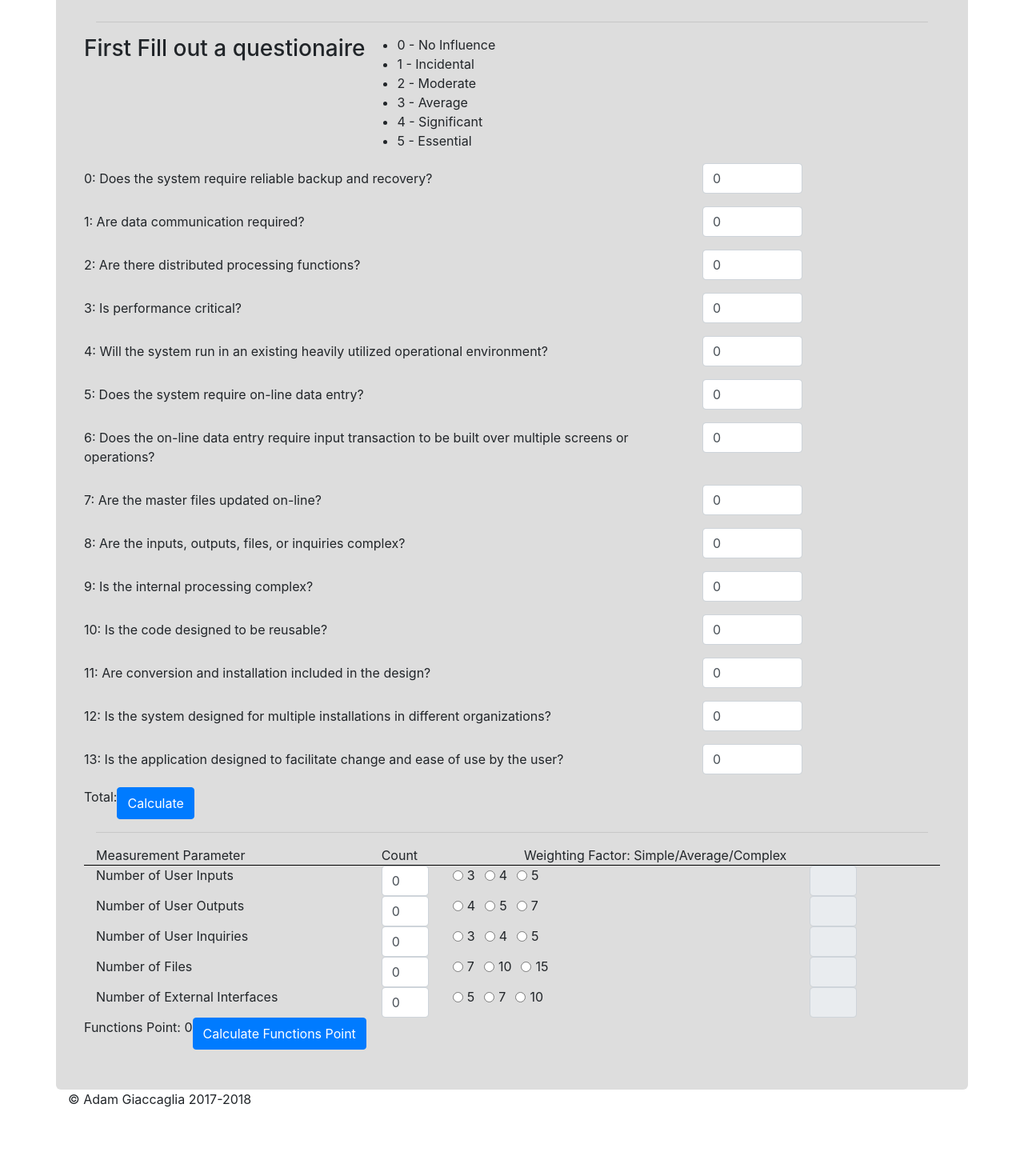
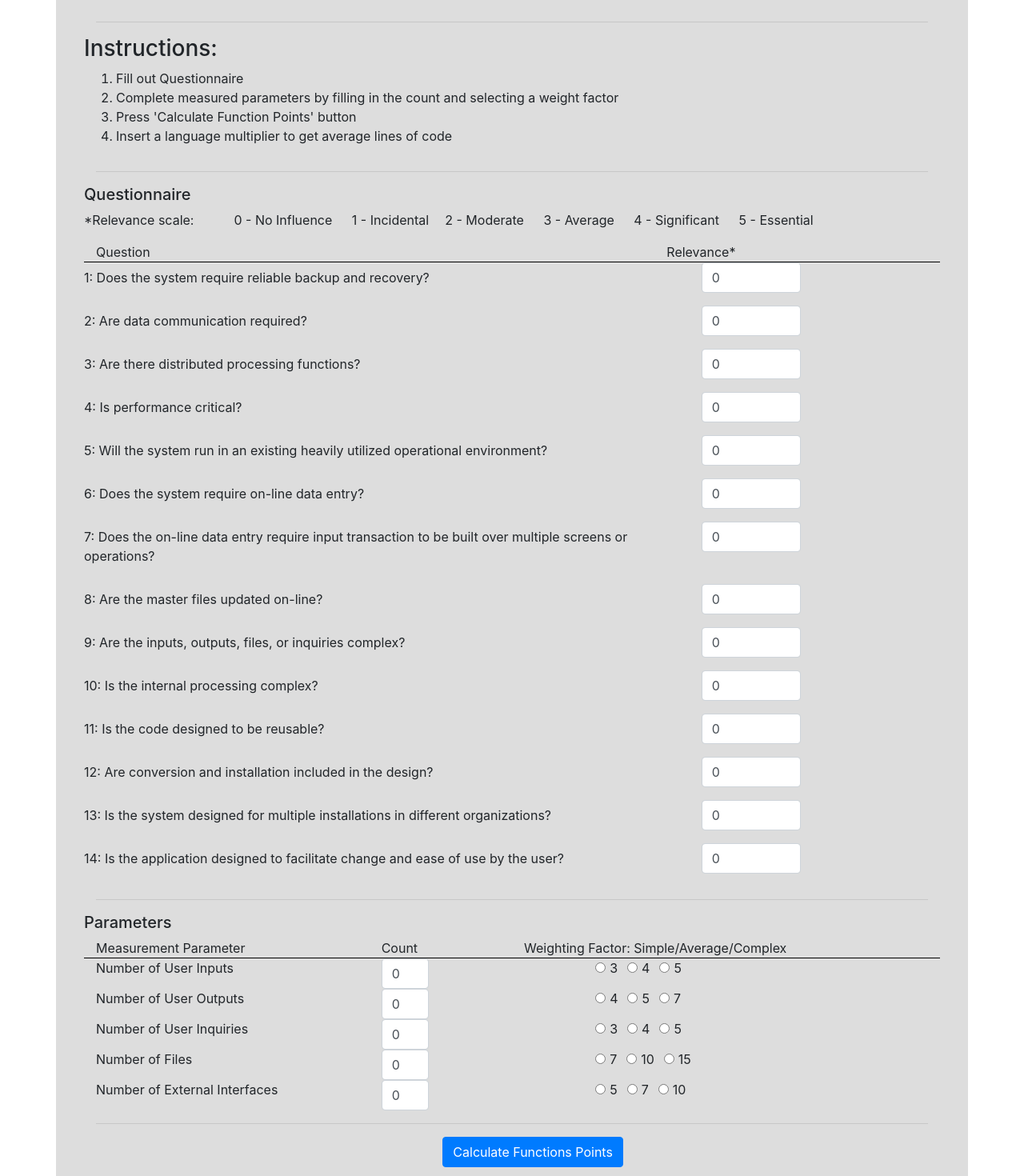
Before and after one commit to aggiacca/CIS376-TermProject, an Angular app in the folder software-metric-tools/: page /function-points in a window 1280 px wide. Shown: the part 140-1610 px from the top of the page at 80% size. Before the commit the page ends 1542 px from the top, so only its background shows below. Built offline with nearby package versions, Linux system fonts and the light colour scheme.

Commit message:
functions points complete. progress

```diff
--- a/software-metric-tools/src/app/cocomo-calculator/cocomo-calculator.component.html
+++ b/software-metric-tools/src/app/cocomo-calculator/cocomo-calculator.component.html
@@ -1,12 +1,26 @@
 
 <div class="row">
-  <h1 class="page-header">Function Points Calculator</h1>
+  <h1 class="page-header">Basic COCOMO Calculator</h1>
 </div>
 
 <hr>
 
 <div class="row">
-  <p>Look at the table and determine type </p>
+  <h3>Instructions:</h3>
+</div>
+<div class="row">
+  <ol>
+    <li>Enter S</li>
+    <li>Select a Mode</li>
+    <li>Select a complexity</li>
+    <li>Click button</li>
+  </ol>
+</div>
+
+<hr>
+
+<div class="row">
+  <h5 class="page-header">Reference Table</h5>
 </div>
 <div class="row">
   <table class="table table-striped table-dark">
@@ -50,6 +64,12 @@
   </table>
 </div>
 
+<hr>
+
+<div class="row">
+  <h5 class="page-header">Input Values</h5>
+</div>
+
 <div class="row">
   <p>Basic COCOMO forumla: E = aS<sup>b</sup><p>
 </div>
@@ -71,7 +91,7 @@
     <div class="form-group col-md-3">
       <label for="inputComplexity">Complexity</label>
       <select id="inputComplexity" name="inputComplexity" class="form-control" [(ngModel)]="currentComplexity">
-        <option *ngFor="let line of currentMode" [value]="line.values">{{line.name}}</option>
+        <option *ngFor="let line of currentMode"  [selected]="line.name == 'Organic'" [value]="line.values">{{line.name}}</option>
       </select>
     </div>
   </div>
@@ -92,3 +112,8 @@
     </div>
   </div>
 </form>
+
+
+<div class="row offset-md-5">
+  <button class="btn btn-primary" (click)="calculateEffort()">Calculate Effort</button>
+</div>
--- a/software-metric-tools/src/app/cocomo-calculator/cocomo-calculator.component.ts
+++ b/software-metric-tools/src/app/cocomo-calculator/cocomo-calculator.component.ts
@@ -16,7 +16,7 @@ export class CocomoCalculatorComponent implements OnInit {
   ];
 
   currentModeName: String;
-  currentMode: Array<ModeLine>;
+  currentMode: Array<ModeLine> = this.data[0].modes;
   currentComplexity: PairAB;
   currentPair: PairAB = new PairAB(0,0);
 
@@ -41,5 +41,8 @@ export class CocomoCalculatorComponent implements OnInit {
     }
   }
 
+  calculateEffort(){
+
+  }
 
 }
--- a/software-metric-tools/src/app/function-points-calculator/function-points-calculator.component.css
+++ b/software-metric-tools/src/app/function-points-calculator/function-points-calculator.component.css
@@ -0,0 +1,4 @@
+.horizontal-list li{
+  display: inline;
+  padding: 10px
+}
--- a/software-metric-tools/src/app/function-points-calculator/function-points-calculator.component.html
+++ b/software-metric-tools/src/app/function-points-calculator/function-points-calculator.component.html
@@ -4,39 +4,65 @@
 
 <hr>
 
+
 <div class="row">
-  <h3>First Fill out a questionaire</h3>
-  <ul>
-    <li>0 - No Influence</li>
+  <h3>Instructions:</h3>
+</div>
+<div class="row">
+  <ol>
+    <li>Fill out Questionnaire</li>
+    <li>Complete measured parameters by filling in the count and selecting a weight factor</li>
+    <li>Press 'Calculate Function Points' button</li>
+    <li>Insert a language multiplier to get average lines of code</li>
+  </ol>
+</div>
+
+<hr>
+
+<div class="row">
+  <h5 class="page-header">Questionnaire</h5>
+</div>
+
+<div class="row">
+  *Relevance scale:
+  <ul class="horizontal-list">
+    <li>0 - No Influence  </li>
     <li>1 - Incidental</li>
-    <li>2 - Moderate</li>
-    <li>3 - Average</li>
-    <li>4 - Significant</li>
-    <li>5 - Essential</li>
+    <li>2 - Moderate  </li>
+    <li>3 - Average </li>
+    <li>4 - Significant </li>
+    <li>5 - Essential </li>
   </ul>
+</div>
+
+<div class="row" style="border-bottom: black solid 1px;">
+  <div class="col-md-4">Question</div>
+  <div class="offset-md-4 col-md-3">Relevance*</div>
 </div>
 
 <div class="row">
   <form>
     <div *ngFor="let question of questions; let index=index" class="form-group row">
-      <label for="inputQuestion{{index}}" class="col-sm-10 col-form-label">{{index}}: {{question.content}}</label>
+      <label for="inputQuestion{{index}}" class="col-md-10 col-form-label"> {{index+1}}: {{question.content}}</label>
       <div class="col-sm-2">
         <input type="number" class="form-control" name="question{{index}}" id="inputQuestion{{index}}" [(ngModel)]="question.rating" placeholder="Input number 0-5..." min="0" max="5">
       </div>
     </div>
   </form>
-
-
 </div>
 
-<div class="row">
-  <p>Total: {{questionaireTotal}}</p>
+<!--<div class="row">-->
+  <!--<p>Total: {{questionaireTotal}}</p>-->
 
-  <button class="btn btn-primary" (click)="totalQuestions()">Calculate</button>
-</div>
+  <!--<button class="btn btn-primary" (click)="totalQuestions()">Calculate</button>-->
+<!--</div>-->
 
 
 <hr>
+
+<div class="row">
+  <h5 class="page-header">Parameters</h5>
+</div>
 
 <div class="row" style="border-bottom: black solid 1px;">
   <div class="col-md-4">Measurement Parameter</div>
@@ -50,19 +76,90 @@
     <div class="col-md-1">
       <input type="number" class="form-control" name="numInputs" [(ngModel)]="param.count" placeholder="#">
     </div>
-    <div class="col-md-5">
+    <div class="offset-md-2 col-md-3">
       <div class="form-check form-check-inline" *ngFor="let num of param.weightFactors;let index = index">
         <input class="form-check-input" type="radio" name="{{param.name}}" id="{{param.name + index}}" [value]="num" [(ngModel)]="param.weightedTotal">
         <label class="form-check-label" for="{{param.name + index}}">{{num}}</label>
       </div>
     </div>
-    <div class="col-md-1">
-      <input type="number" class="form-control" name="numInputsTotal"  readonly>
-    </div>
+
   </div>
 </form>
 
-<div class="row">
-  <p>Functions Point: {{functionPoints}}</p>
-  <button class="btn btn-primary" (click)="calculateFunctionPoints()">Calculate Functions Point</button>
+
+<hr>
+
+<div class="row offset-md-5">
+  <button class="btn btn-primary" (click)="calculateFunctionPoints()">Calculate Functions Points</button>
 </div>
+
+<br>
+
+<div id="invalidS" class="alert alert-danger" role="alert" *ngIf="showErrors">
+  Errors. Please fix these errors and press the 'Calculate Functions Points' again:
+  <ul>
+    <li *ngFor="let error of Errors">{{error}}</li>
+  </ul>
+</div>
+
+
+
+<!--<div class="alert alert-success" role="alert" *ngIf="computeSuccess">-->
+  <!--Functions Points Rounded: {{weightedTotal}} * (0.65 + 0.01 * {{questionaireTotal}}) = <strong>{{functionPoints}}</strong>-->
+<!--</div>-->
+
+<div class="row" *ngIf="computeSuccess">
+  <div class="col-md-7">
+    <div class="row">
+      <h4>Function Point Calculations</h4>
+    </div>
+    <div class="row">
+      <div class="col-md-7">Questionnaire Total (Q):</div>
+      <div class="col-md-3">
+        <input type="number" class="form-control"  placeholder="{{questionaireTotal}}" readonly>
+      </div>
+    </div>
+
+    <div class="row">
+      <div class="col-md-7">Parameters Weighted Total (T)</div>
+      <div class="col-md-3">
+        <input type="number" class="form-control"  placeholder="{{weightedTotal}}" readonly>
+      </div>
+    </div>
+
+    <div class="row">
+      <div class="col-md-7"><strong>Functions Points: T * (0.65 + 0.01 * Q) =</strong></div>
+      <div class="col-md-3">
+        <input type="number" class="form-control is-valid"  placeholder="{{functionPoints}}" readonly>
+      </div>
+    </div>
+
+
+  </div>
+  <div class="col-md-5">
+    <div class="row">
+      <h4>Lines of Code Calculations</h4>
+    </div>
+
+    <div class="row">
+      <div class="col-md-5">Language Multiplier</div>
+      <div class="col-md-3">
+        <input type="number" class="form-control"  name="langMulti" (change)="updateLOC(langaugeMultiplier)" [(ngModel)]="langaugeMultiplier" placeholder="#">
+      </div>
+    </div>
+
+    <div class="row">
+      <div class="col-md-5">Average lines of code (LOC)</div>
+      <div class="col-md-3">
+        <input type="number" class="form-control"  placeholder="{{loc}}" readonly>
+      </div>
+    </div>
+
+    <div class="row">
+      <div class="col-md-5">Thousands of lines of code (KLOC)</div>
+      <div class="col-md-3">
+        <input type="number" class="form-control"  placeholder="{{kloc}}" readonly>
+      </div>
+    </div>
+  </div>
+</div>
--- a/software-metric-tools/src/app/function-points-calculator/function-points-calculator.component.ts
+++ b/software-metric-tools/src/app/function-points-calculator/function-points-calculator.component.ts
@@ -34,33 +34,67 @@ export class FunctionPointsCalculatorComponent implements OnInit {
     new WeightedParameter("Number of External Interfaces", [5,7,10], 0,0)
   ];
 
+  Errors: Array<String> = [];
+  showErrors = false;
+
   questionaireTotal: number;
 
   numInputsCount: number;
 
+  weightedTotal: number = 0;
   functionPoints: number = 0;
+
+  computeSuccess = false;
+
+  langaugeMultiplier = 0;
+  loc = 0;
+  kloc = 0;
 
   constructor() { }
 
   ngOnInit() {
   }
 
-  totalQuestions(){
+  updateLOC(num: number){
+    this.loc = this.functionPoints * this.langaugeMultiplier;
+    this.kloc = this.loc / 1000;
+  }
+  calculateFunctionPoints(){
+    // reset errors
+    this.Errors.length = 0;
+    this.showErrors = false;
+    this.computeSuccess = false;
+    this.weightedTotal = 0;
+
     this.questionaireTotal = 0;
 
-    for(let question of this.questions){
-      this.questionaireTotal += question.rating
+    for(let j= 0; j < this.questions.length; j++){
+      if(this.questions[j].rating >=0 && this.questions[j].rating <=5){
+        this.questionaireTotal += this.questions[j].rating
+      }else{
+        this.Errors.push("Count for Questionnaire "+ (j+1) +" must be between 0 and 5 inclusive.")
+      }
+    }
+
+    for(let i= 0; i < this.parameters.length; i++) {
+      if (this.parameters[i].count >= 0) {
+        if (this.parameters[i].weightedTotal != 0) {
+          this.weightedTotal += this.parameters[i].count * this.parameters[i].weightedTotal;
+        } else {
+          this.Errors.push("Please select a weight for Parameter " + (i + 1) + ".")
+        }
+      } else {
+        this.Errors.push("Count for Parameter" + (i + 1) + " must be greater than zero.")
+      }
+    }
+
+     if(this.Errors.length == 0) {
+       this.functionPoints = Math.round(this.weightedTotal * (0.65 + (0.01 * this.questionaireTotal)));
+       this.computeSuccess = true;
+     }else{
+      this.showErrors = true;
     }
   }
 
-  calculateFunctionPoints(){
-    let weightedInputs = this.parameters[0].count * this.parameters[0].weightedTotal;
 
-    console.log(weightedInputs);
-    this.functionPoints = weightedInputs * (0.65 + (0.01 * this.questionaireTotal));
-  }
-
-  trackByIndex(index: number, value: number) {
-    return index;
-  }
 }
--- a/software-metric-tools/src/app/qsdi-calculator/qsdi-calculator.component.html
+++ b/software-metric-tools/src/app/qsdi-calculator/qsdi-calculator.component.html
@@ -138,7 +138,7 @@
       <div id="weightTotal" class="alert alert-danger" role="alert" style="display: none">Weights don't add up to one hundred </div>
       <div id="invalidWeight" class="alert alert-danger" role="alert" style="display: none">Weights must be greater than 0</div>
 
-
+-
       <div class="form-row" *ngIf="dsqi != 0">
         <label for="DSQI" class="col-sm-2 control-label">DSQI </label>
         <div class="col-sm-3 alert alert-success" role="alert">
--- a/software-metric-tools/src/app/usecase-points-calculator/usecase-points-calculator.component.html
+++ b/software-metric-tools/src/app/usecase-points-calculator/usecase-points-calculator.component.html
@@ -5,10 +5,18 @@
 <hr>
 
 <div class="row">
-  <h3 class="page-header">Instructions</h3>
-  <p>Fill in the blanks</p>
+  <h3>Instructions:</h3>
+</div>
+<div class="row">
+  <ol>
+    <li>Fill out Questionnaire</li>
+    <li>Complete measured parameters by filling in the count and selecting a weight factor</li>
+    <li>Press 'Calculate Function Points' button</li>
+    <li>Insert a language multiplier to get average lines of code</li>
+  </ol>
 </div>
 
+<hr>
 
 
 <form>
@@ -222,5 +230,5 @@
         <input type="number" class="form-control"  placeholder="{{durationMonths}}" readonly>
       </div>
     </div>
-
+  </div>
 </div>
--- a/software-metric-tools/src/styles.css
+++ b/software-metric-tools/src/styles.css
@@ -26,3 +26,10 @@ body {
   background-color: #ddd;
   margin-top: 45px;
 }
+
+.successFormInput{
+  color: #155724;
+  background-color: #d4edda;
+  border-color: #c3e6cb;
+  border-radius: .25rem;
+}
```
Also changed, not shown: software-metric-tools/src/app/models/ToolsCards.ts (added, +7 -0 lines), software-metric-tools/src/app/tools-list/tools-list.component.html (+15 -3 lines).
